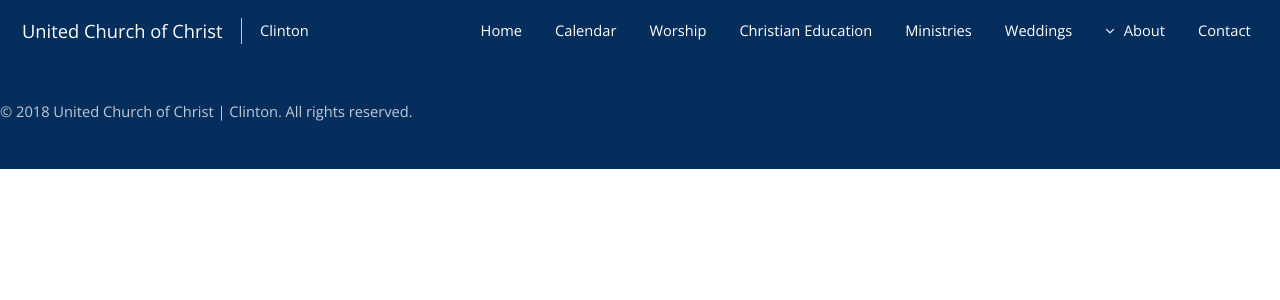
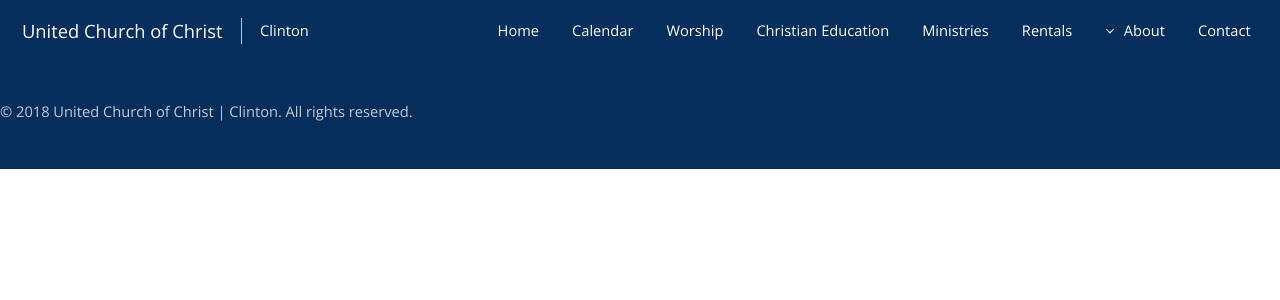
Before and after one commit to metasci/prototype-1, a Node project: template resources/views/pages/admin/index.hbs in a window 1280 px wide. Shown: the top 300 px of the page. Run offline with Node 20 templates, Linux system fonts and the light colour scheme; the template is opened without the code that fills it, so the values that code supplies are empty; some libraries are stand-ins or nearby versions.

Commit message:
converted "Weddings" page to "Rentals" on the public site - cleaned up data retrieval.

```diff
--- a/resources/views/pages/public/weddings.hbs
+++ b/resources/views/pages/public/rentals.hbs
@@ -3,7 +3,7 @@
     <div class="inner">
 
         <header>
-            <h1>Weddings</h1>
+            <h1>Rentals</h1>
             <p>Feugiat adipiscing nisl amet</p>
         </header>
         <a href="#" class="image main"><img src="images/pic07.jpg" alt="" /></a>
--- a/resources/views/partials/header.hbs
+++ b/resources/views/partials/header.hbs
@@ -13,7 +13,7 @@
 			<li><a href="/worship">Worship</a></li>
 			<li><a href="/christedu">Christian Education</a></li>
 			<li><a href="/ministries">Ministries</a></li>
-			<li><a href="/weddings">Weddings</a></li>
+			<li><a href="/rentals">Rentals</a></li>
 			<li>
 				<a href="/about" class="icon fa-angle-down">About</a>
 				<ul>
--- a/routes/index.js
+++ b/routes/index.js
@@ -25,7 +25,7 @@ router.get('/worship', Controller.Worship.index);
 
 router.get('/christedu', Controller.ChristEdu.index);
 
-router.get('/weddings', Controller.Weddings.index);
+router.get('/rentals', Controller.Rentals.index);
 
 router.get('/contact', Controller.Contact.index);
 router.post('/contact', Controller.Contact.send);
```
Also changed, not shown: app/http/controllers/public/Rentals.js (added, +30 -0 lines), app/http/controllers/public/Weddings.js (deleted, +0 -18 lines), database/models/wedding.js (+6 -1 lines).
